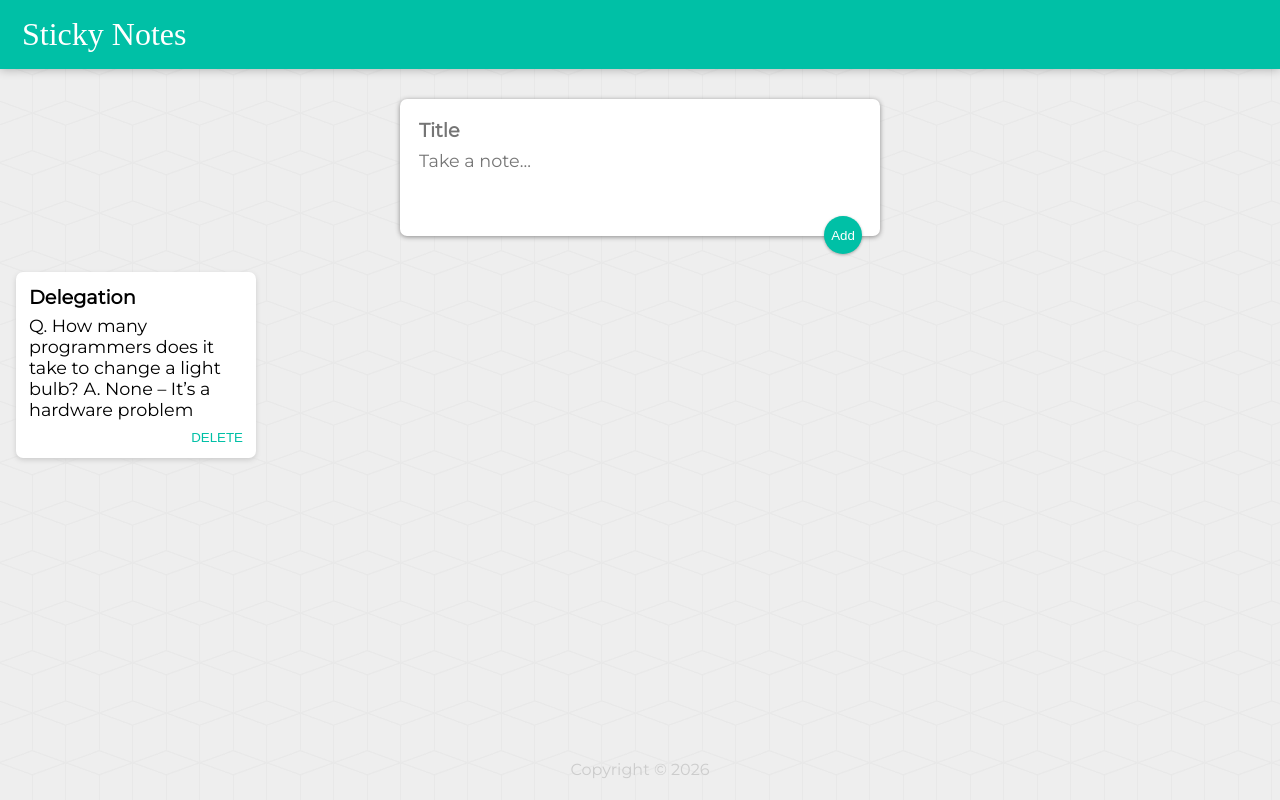
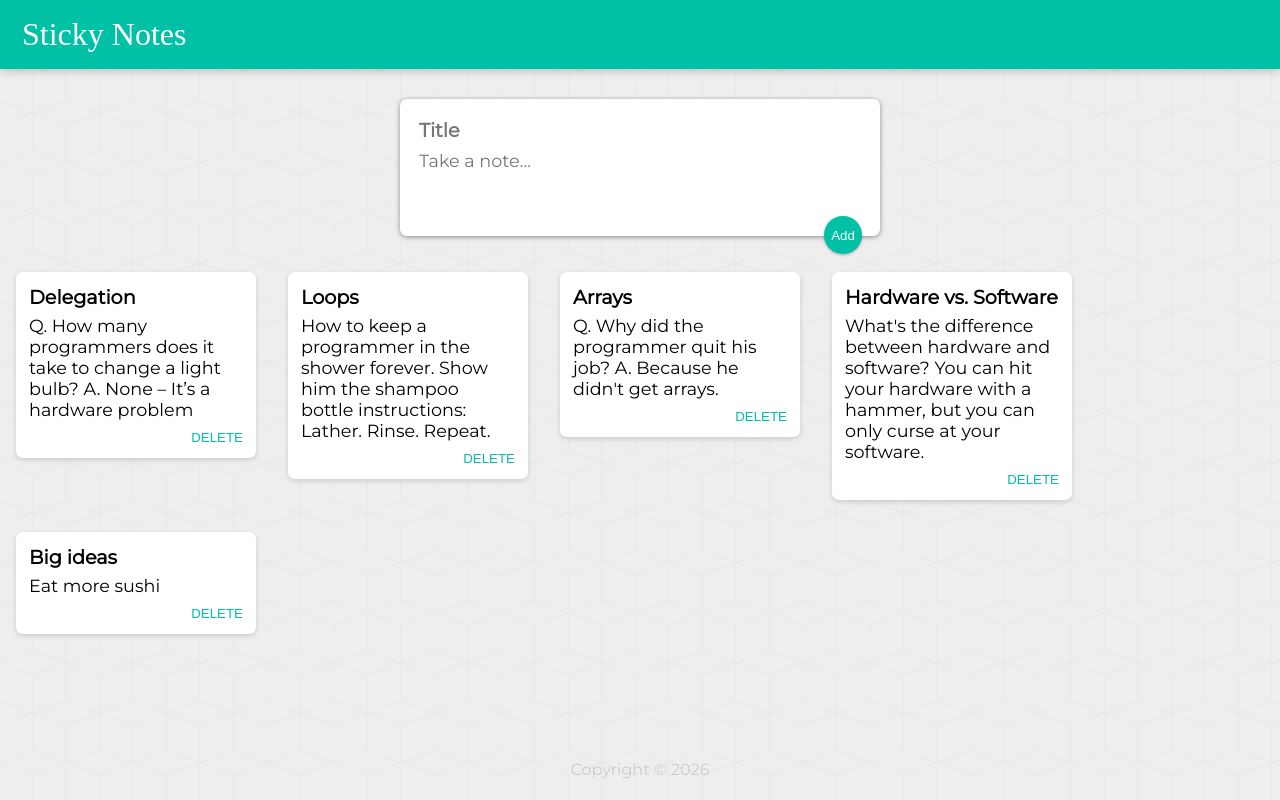
Before and after one commit to marivalerio104/sticky-notes, a React (Vite) app: page / in a window 1280 px wide. Built offline with nearby package versions, Linux system fonts and the light colour scheme; a web font is replaced by a local one.

Commit message:
Ready for deployment

```diff
--- a/package.json
+++ b/package.json
@@ -1,5 +1,6 @@
 {
   "name": "sticky-notes",
+  "homepage": "https://mariela104.github.io/sticky-notes/",
   "private": true,
   "version": "0.0.0",
   "type": "module",
@@ -7,9 +8,12 @@
     "dev": "vite",
     "build": "vite build",
     "lint": "eslint .",
-    "preview": "vite preview"
+    "preview": "vite preview",
+    "predeploy": "npm run build",
+    "deploy": "gh-pages -d dist"
   },
   "dependencies": {
+    "gh-pages": "^6.3.0",
     "react": "^19.2.0",
     "react-dom": "^19.2.0"
   },
--- a/src/notes.js
+++ b/src/notes.js
@@ -1,31 +1,26 @@
 export default [
   {
-    key: 1,
     title: "Delegation",
     content:
       "Q. How many programmers does it take to change a light bulb? A. None – It’s a hardware problem"
   },
-  // {
-  //   key: 2,
-  //   title: "Loops",
-  //   content:
-  //     "How to keep a programmer in the shower forever. Show him the shampoo bottle instructions: Lather. Rinse. Repeat."
-  // },
-  // {
-  //   key: 3,
-  //   title: "Arrays",
-  //   content:
-  //     "Q. Why did the programmer quit his job? A. Because he didn't get arrays."
-  // },
-  // {
-  //   key: 4,
-  //   title: "Hardware vs. Software",
-  //   content:
-  //     "What's the difference between hardware and software? You can hit your hardware with a hammer, but you can only curse at your software."
-  // },
-  // {
-  //   key: 5,
-  //   title: "Big ideas",
-  //   content: "Eat more sushi"
-  // }
+  {
+    title: "Loops",
+    content:
+      "How to keep a programmer in the shower forever. Show him the shampoo bottle instructions: Lather. Rinse. Repeat."
+  },
+  {
+    title: "Arrays",
+    content:
+      "Q. Why did the programmer quit his job? A. Because he didn't get arrays."
+  },
+  {
+    title: "Hardware vs. Software",
+    content:
+      "What's the difference between hardware and software? You can hit your hardware with a hammer, but you can only curse at your software."
+  },
+  {
+    title: "Big ideas",
+    content: "Eat more sushi"
+  }
 ];
```
Also changed, not shown: 1 other file (tests, documents, lock files or other folders).
